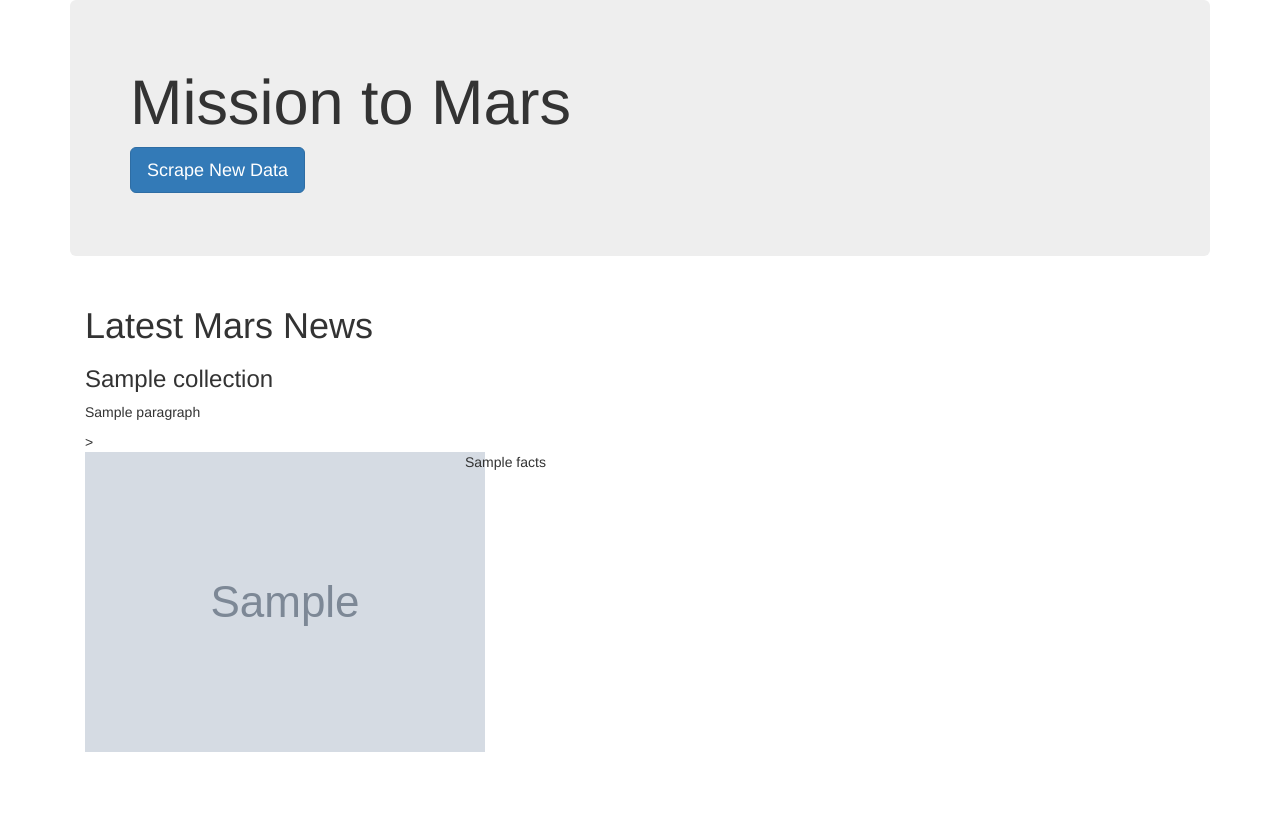
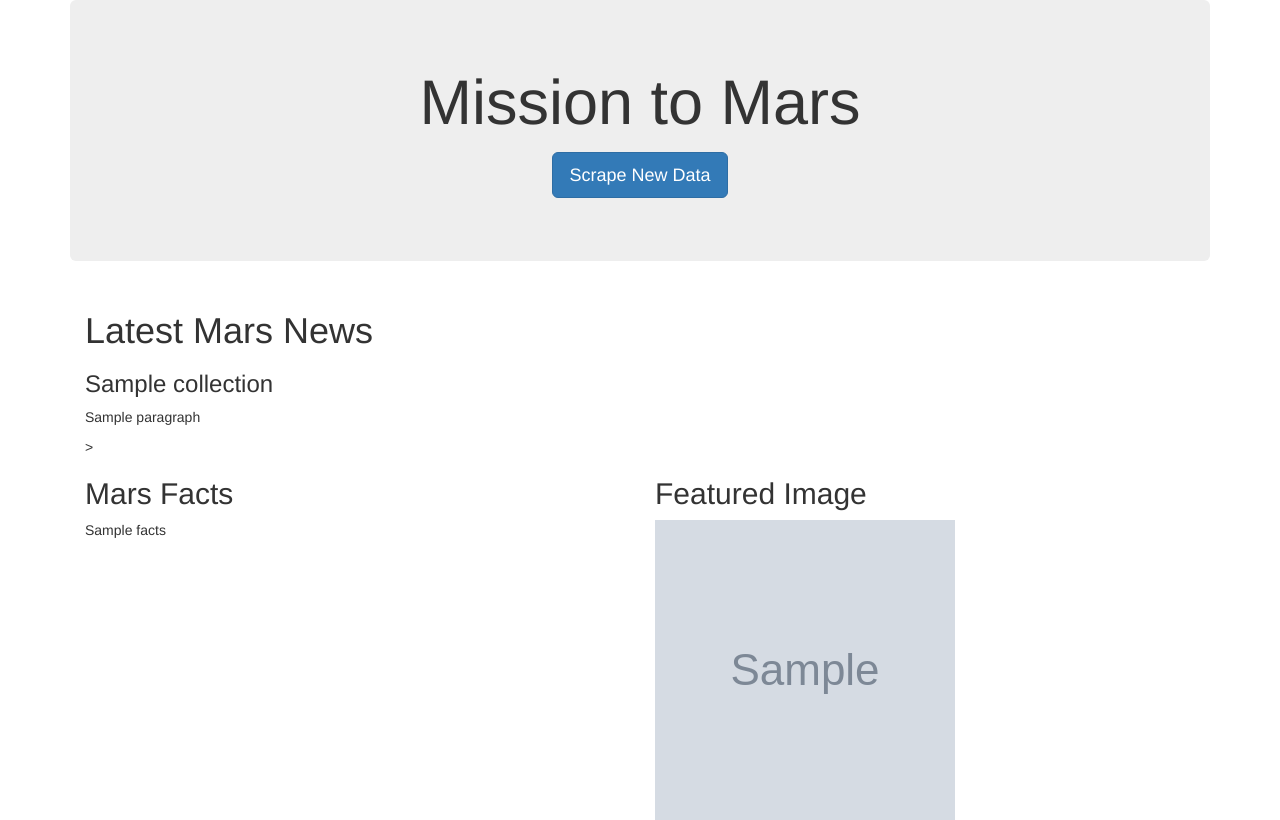
Before and after one commit to klinga88/WebScraping_MongoDB, a Flask app: page / in a window 1280 px wide. Before the commit the page ends 752 px from the top, so only its background shows below. Run offline with Flask 2, Linux system fonts and the light colour scheme; grey boxes marked "Sample" are stand-in pictures; a database or web service that is not in the repository returns one stand-in record (values such as "Sample title"); some libraries are stand-ins or nearby versions.

Commit message:
fixed html format

```diff
--- a/scrape_mars.py
+++ b/scrape_mars.py
@@ -35,6 +35,7 @@ def scrape():
     browser = Browser('chrome', **executable_path, headless=False)
     #retrieve text news about mars
     browser.visit(nasa_url)
+    time.sleep(5)
     #get first article and follow link
     article_link = browser.find_link_by_partial_href('/news/')[0].click()
     html = browser.html
--- a/templates/index.html
+++ b/templates/index.html
@@ -13,8 +13,8 @@
 
     <div class="container">
         <div class="jumbotron">
-            <h1>Mission to Mars</h1>
-            <p><a class="btn btn-primary btn-lg" href="/scrape" role="button">Scrape New Data</a></p>
+            <h1 style="text-align:center;">Mission to Mars</h1>
+            <p><div class="text-center"><a class="btn btn-primary btn-lg" href="/scrape" role="button" style="text-align:center;">Scrape New Data</a></div></p>
 
         </div>
 
@@ -24,15 +24,19 @@
                         <h3>{{ data.title }}</h3>
                         <p>{{ data.paragraph }}</p>>
                     </div>
-                    <div class="col-lg-4">
-                            <div class="card" style="width: 20rem;">
-                              <img src= {{ data.featured_image }}>
 
-                            </div>
+                    <div class="col-lg-6">
+                    <h2>Mars Facts</h2>
+                    {{ data.facts|safe }}
                     </div>
-                    <div class="col-lg-4">
-                        {{ data.facts }}
+
+                    <div class="col-lg-6">
+                        <h2>Featured Image</h2>
+                        <img src= "{{ data.featured_img|safe }}" style="width:300px;height:300px;">
                     </div>
+
+
+
             {% endfor %}
 
     </div>
```
